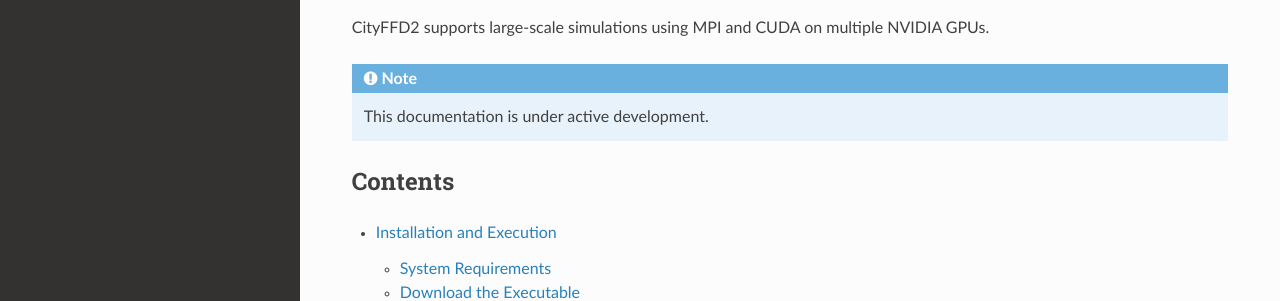
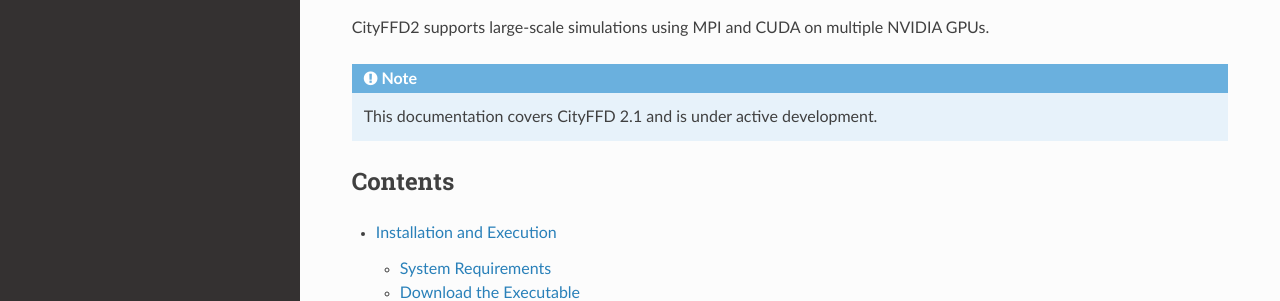
Before and after one commit to UMBE-LAB/CityFFD2-Docs, a Sphinx documentation site: the page built from docs/index.rst, in a window 1280 px wide and 1149 px high. Shown: the part 216-517 px from the top of the window. Built offline with Sphinx 7.4.7 and the Read the Docs theme 3.1.0, drawn with Linux system fonts in a browser that asks for light colours.

Commit message:
minor updates in index.rst, 2026-11-05

```diff
--- a/docs/index.rst
+++ b/docs/index.rst
@@ -10,7 +10,7 @@ on multiple NVIDIA GPUs.
 
 .. note::
 
-   This documentation is under active development.
+   This documentation covers CityFFD 2.1 and is under active development.
 
 
 Contents
```
